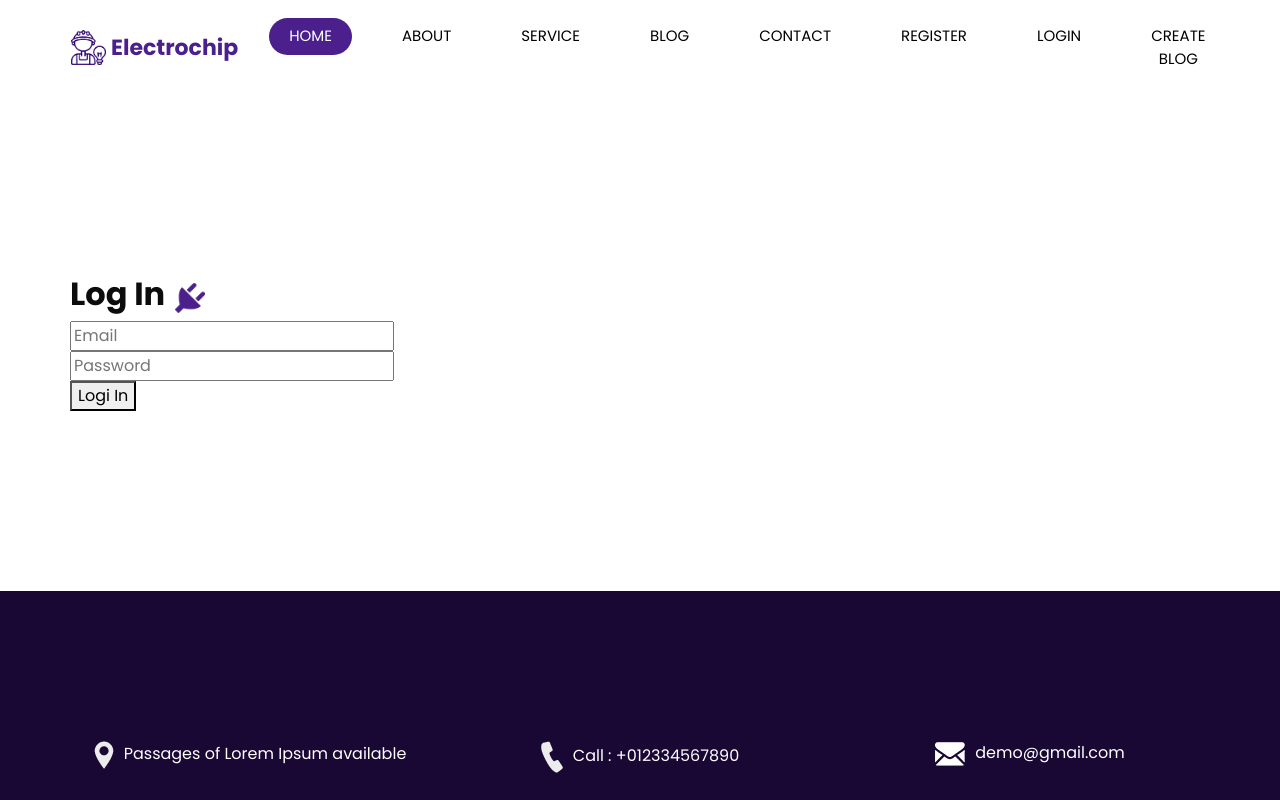
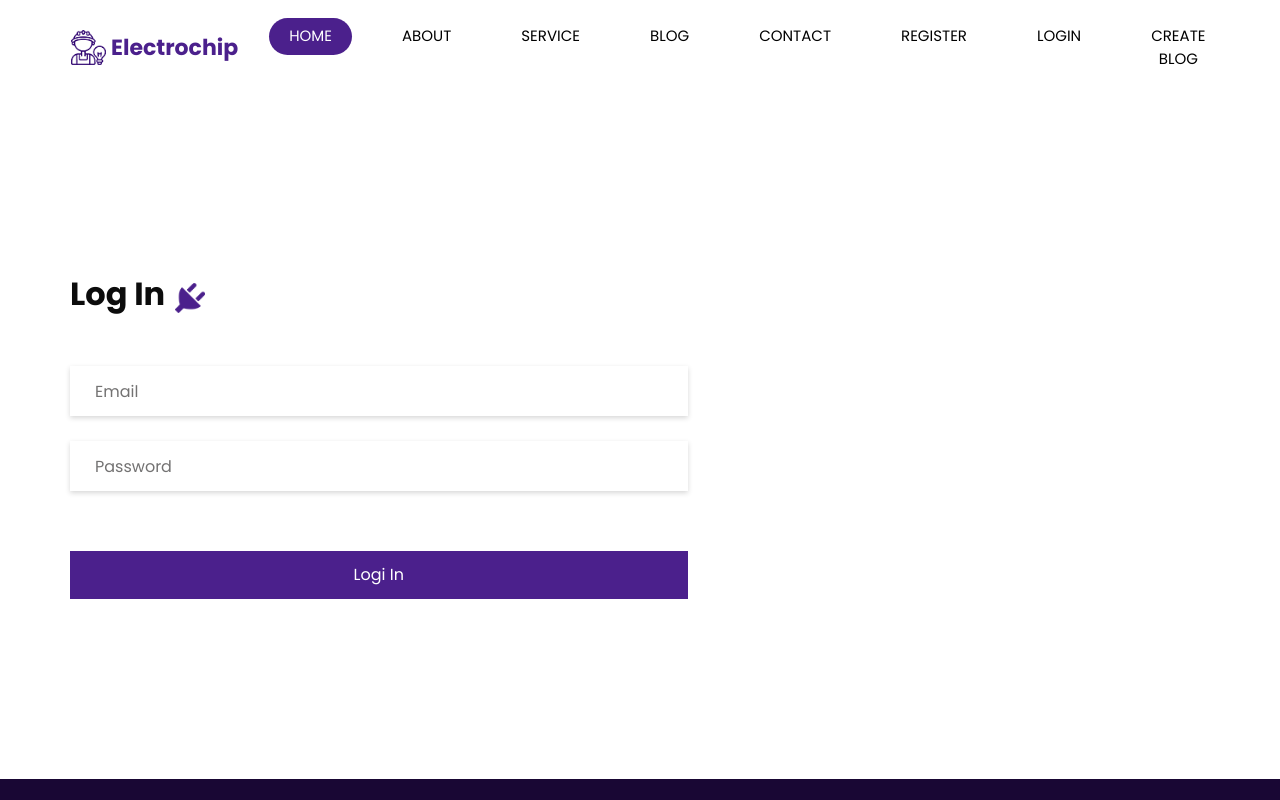
Before and after one commit to Lyudov/Project-ElectroService, a React (Vite) app in the folder electro-service/: page /login in a window 1280 px wide. Shown: the top 800 px of the page. Built offline with nearby package versions, Linux system fonts and the light colour scheme; no server answers.

Commit message:
Add css to Login component

```diff
--- a/electro-service/src/Login.Module.css
+++ b/electro-service/src/Login.Module.css
@@ -3,3 +3,67 @@
     margin-bottom: 90px;
 
 }
+
+.login_section {
+    /* position: relative; */
+
+
+}
+
+.login_section form {
+    margin-top: 45px;
+    padding-right: 35px;
+}
+
+.login_section input {
+    width: 100%;
+    border: none;
+    height: 50px;
+    margin-bottom: 25px;
+    padding-left: 25px;
+    background-color: transparent;
+    outline: none;
+    color: #101010;
+    -webkit-box-shadow: 0px 2px 5px 0px rgba(0, 0, 0, 0.16);
+    box-shadow: 0px 2px 5px 0px rgba(0, 0, 0, 0.16);
+}
+
+.login_section input::-webkit-input-placeholder {
+    color: #737272;
+}
+
+.login_section input:-ms-input-placeholder {
+    color: #737272;
+}
+
+.login_section input::-ms-input-placeholder {
+    color: #737272;
+}
+
+.login_section input::placeholder {
+    color: #737272;
+}
+
+.login_section input.message-box {
+    height: 120px;
+}
+
+.login_section button {
+    border: none;
+    display: inline-block;
+    padding: 12px 45px;
+    background-color: #4b208c;
+    color: #ffffff;
+    border-radius: 0px;
+    margin-top: 35px;
+}
+
+.login_section button:hover {
+    background-color: #5625a1;
+}
+
+
+
+.d-flex-login button {
+    width: 100%;
+}
--- a/electro-service/src/Login.jsx
+++ b/electro-service/src/Login.jsx
@@ -3,6 +3,7 @@ import styles from "./Login.Module.css";
 function Login() {
   return (
     <section className="login_section layout_padding">
+      <div className="border-container">
         <div className="container ">
           <div className="heading_container">
             <h2>Log In </h2>
@@ -26,6 +27,7 @@ function Login() {
             </div>
           </div>
         </div>
+      </div>
     </section>
   );
 }
```
Lines whose indentation alone changed are shown as unchanged.
